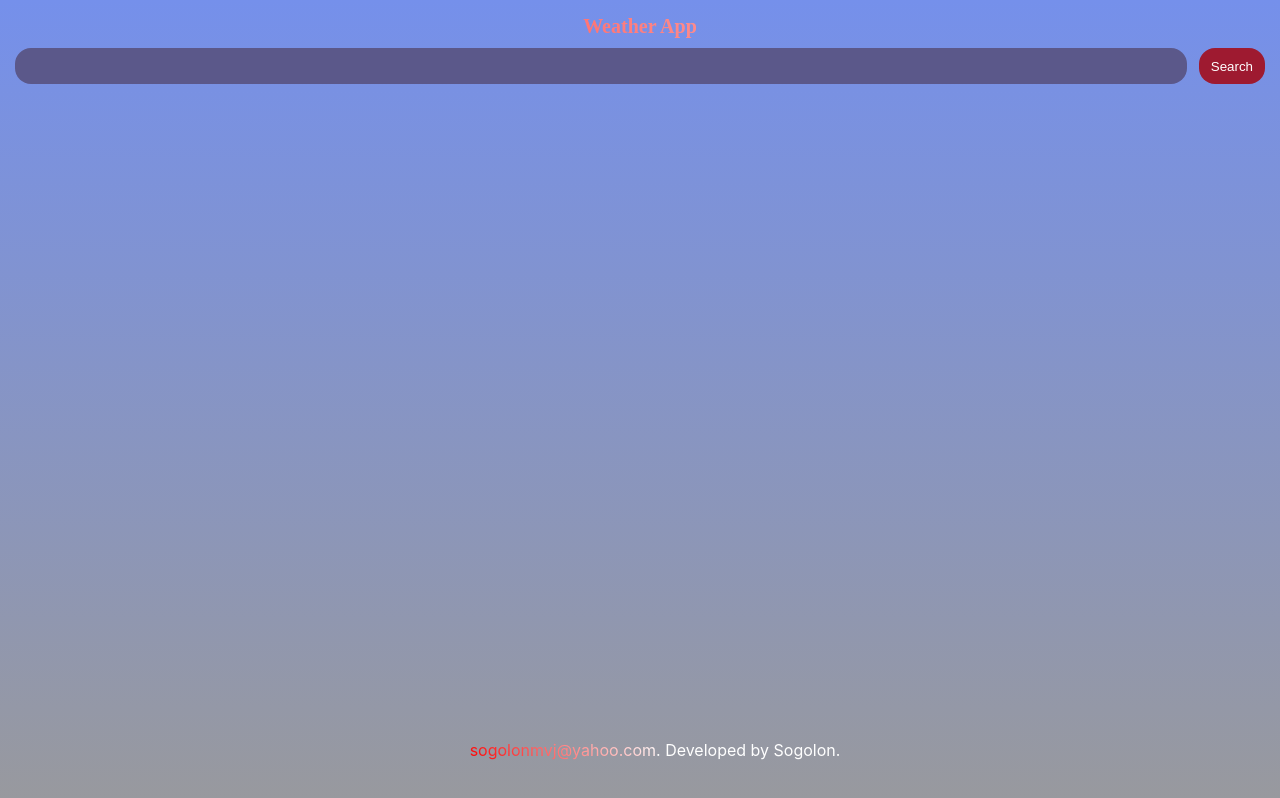
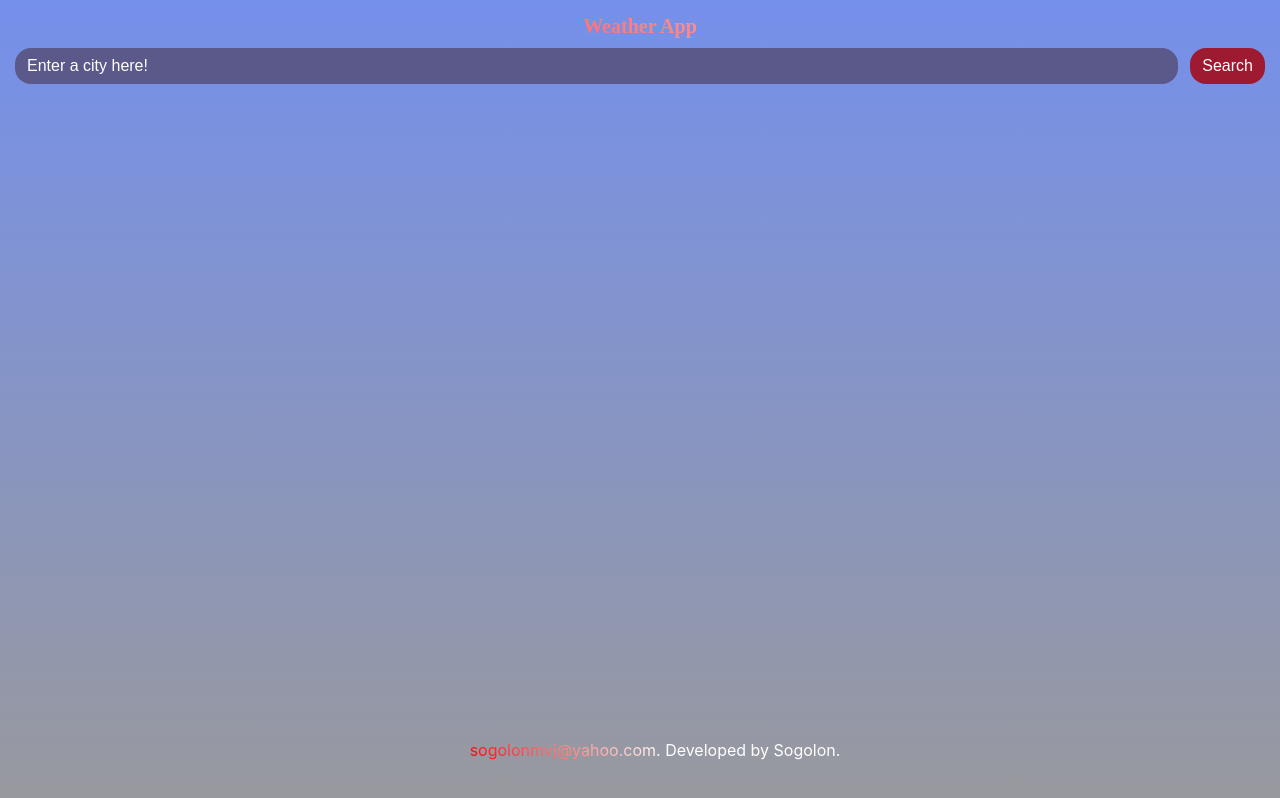
Before and after one commit to Sogolonmvj/Forecast-App, a React (Vite) app: page / in a window 1280 px wide. Built offline with nearby package versions, Linux system fonts and the light colour scheme.

Commit message:
Update v3.0

```diff
--- a/src/App.css
+++ b/src/App.css
@@ -19,6 +19,7 @@
   align-items: center;
   padding: 8px 12px;
   height: 36px;
+  font-size: 16px;
 }
 
 .App header form {
@@ -29,6 +30,12 @@
 .App input {
   background-color: rgb(91, 88, 138);
   flex: 1;
+}
+
+.App input::placeholder {
+  color: white;
+
+  font-size: 16px;
 }
 
 .App input:focus, textarea:focus {
--- a/src/App.jsx
+++ b/src/App.jsx
@@ -15,6 +15,19 @@ const App = () => {
     const response = await api.get(search)
     localStorage.setItem("Place", JSON.stringify(response));
     setWeather(response.data);
+  }
+
+  const treatData = (e) => {
+    e.preventDefault();
+
+    if(search.match(/^[a-zA-ZáàâãéèêíïóôõöúçñÁÀÂÃÉÈÍÏÓÔÕÖÚÇÑ -]+$/)) {
+      handleGetWeather(e);
+    } else if (search === undefined) {
+      return null;
+    } else {
+      return null;
+    }
+
   }
 
   useEffect(() => {
@@ -38,9 +51,9 @@ const App = () => {
       <h3 className="title gradient">Weather App</h3>
 
       <header>
-        <form onSubmit={handleGetWeather}>
-          <input type="text" id="place" value={search} onChange={(e) => setSearch(e.target.value)} />
-          <button onClick={handleGetWeather}>Search</button>
+        <form onSubmit={treatData}>
+          <input type="text" id="place" placeholder="Enter a city here!" value={search} onChange={(e) => setSearch(e.target.value)} />
+          <button onClick={treatData}>Search</button>
         </form>
       </header>
 
```
